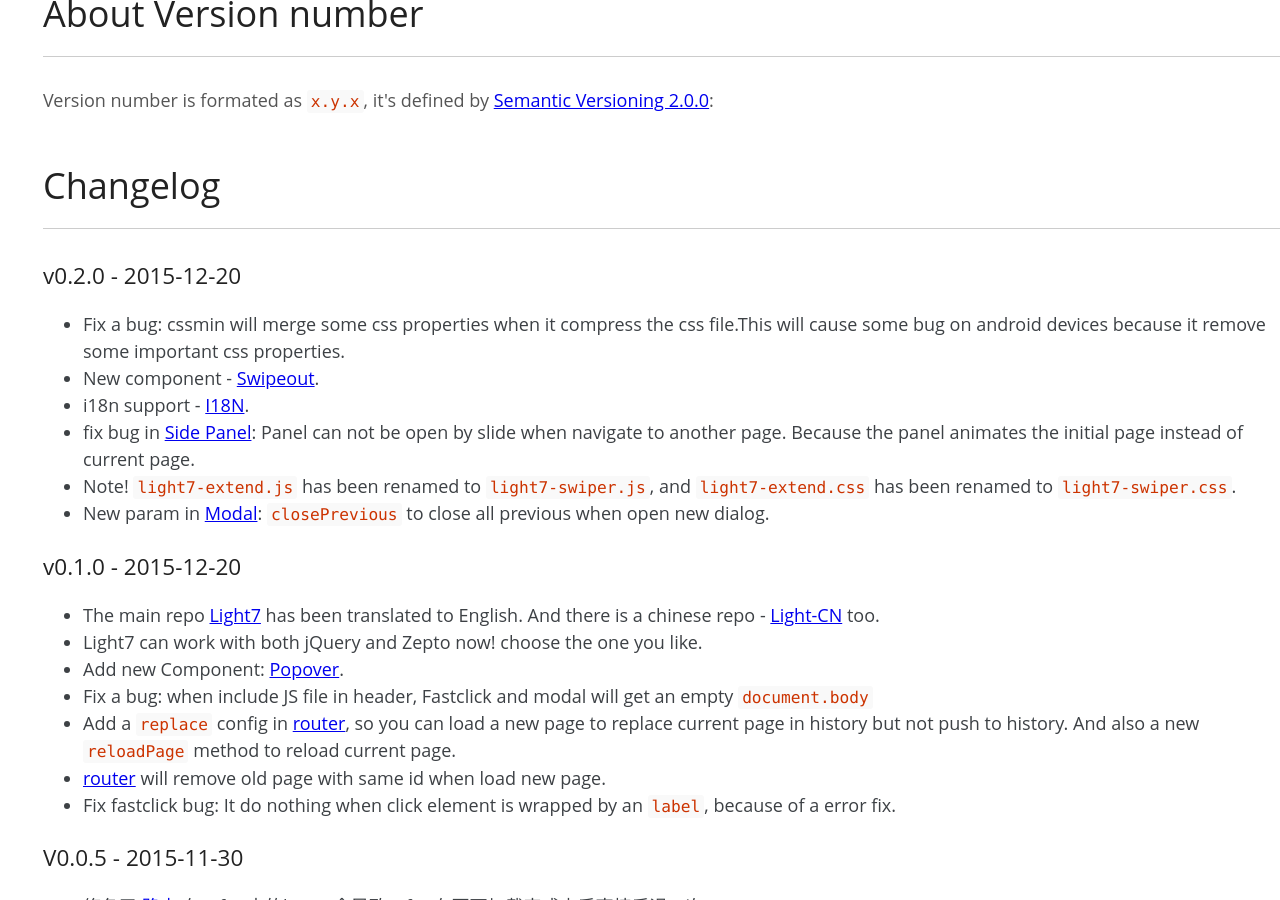
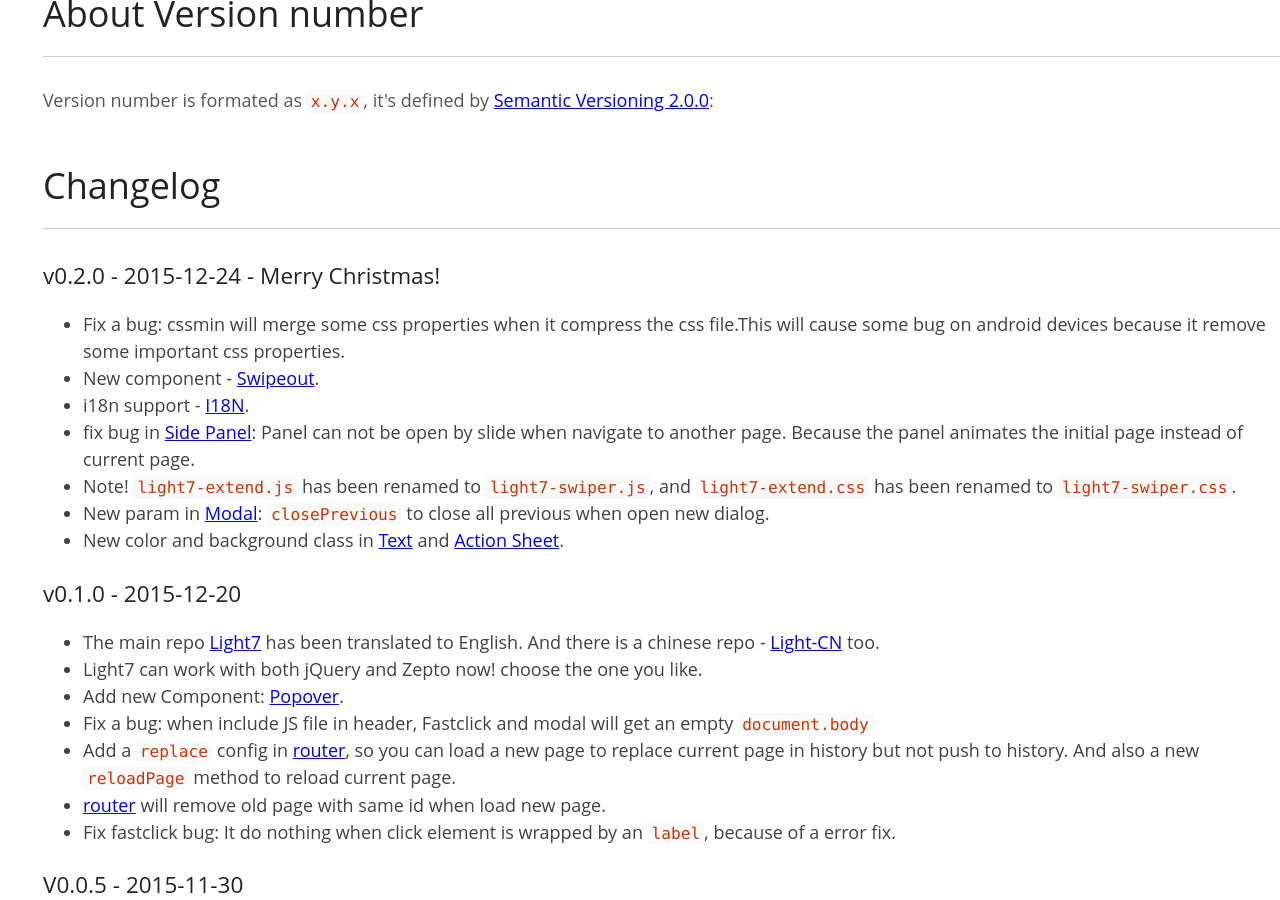
Before and after one commit to lihongxun945/light7-cn, a Jekyll site: the page built from docs/changelog.html, in a window 1280 px wide and 900 px high, scrolled down 388 px. Built offline with Jekyll 4.4.1, drawn with Linux system fonts in a browser that asks for light colours; a style sheet for code colours, icons or effects is not loaded.

Commit message:
update docs

```diff
--- a/docs/_includes/_components/swipeout.html
+++ b/docs/_includes/_components/swipeout.html
@@ -1,5 +1,7 @@
 <article class="component" id="swipeout" data-url='swipeout'>
   <h2 class="component-title">Swipeout</h2>
+
+  <p>Note! Swipeout is not complete tested in Android, and there is a known bug in some Android: Swipeout element may flicker when page scroll.</p>
 
   <p class="component-description">You must include these to file after <code>light7.js</code> and <code>light7.css</code> to use Swipeout:</p>
 
--- a/docs/changelog.html
+++ b/docs/changelog.html
@@ -22,7 +22,7 @@
 
         <h2>Changelog</h2>
 
-        <h3>v0.2.0 - 2015-12-20</h3>
+        <h3>v0.2.0 - 2015-12-24 - Merry Christmas!</h3>
         <ul>
           <li>Fix a bug: cssmin will merge some css properties when it compress the css file.This will cause some bug on android devices because it remove some important css properties.</li>
           <li>New component - <a href="/extends/#swipeout">Swipeout</a>.</li>
@@ -30,6 +30,7 @@
           <li>fix bug in <a href="/components/#panel">Side Panel</a>: Panel can not be open by slide when navigate to another page. Because the panel animates the initial page instead of current page.</li>
           <li>Note! <code>light7-extend.js</code> has been renamed to <code>light7-swiper.js</code>, and <code>light7-extend.css</code> has been renamed to <code>light7-swiper.css</code>.</li>
           <li>New param in <a href="/components/#modal">Modal</a>: <code>closePrevious</code> to close all previous when open new dialog.</li>
+          <li>New color and background class in <a href="/components/#typography">Text</a> and <a href="/components/#actions">Action Sheet</a>.</li>
         </ul>
 
         <h3>v0.1.0 - 2015-12-20</h3>
```
